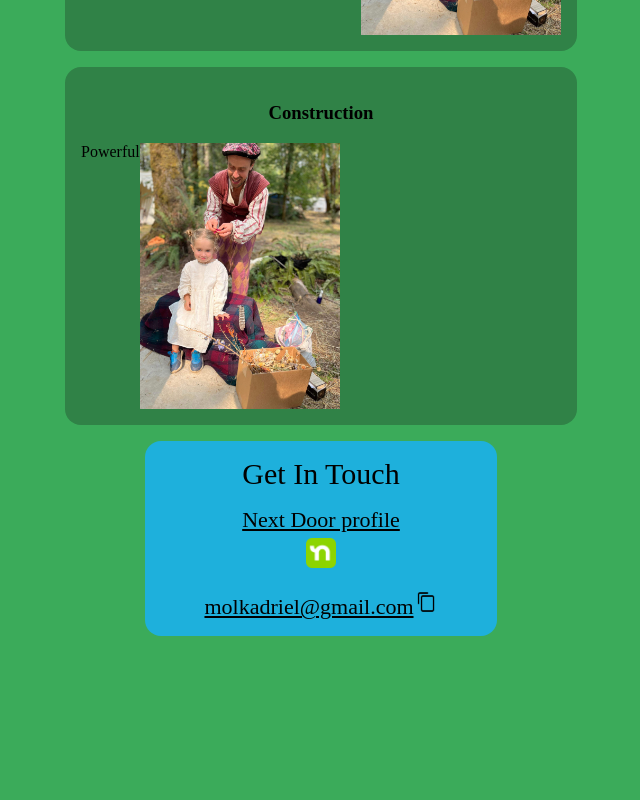
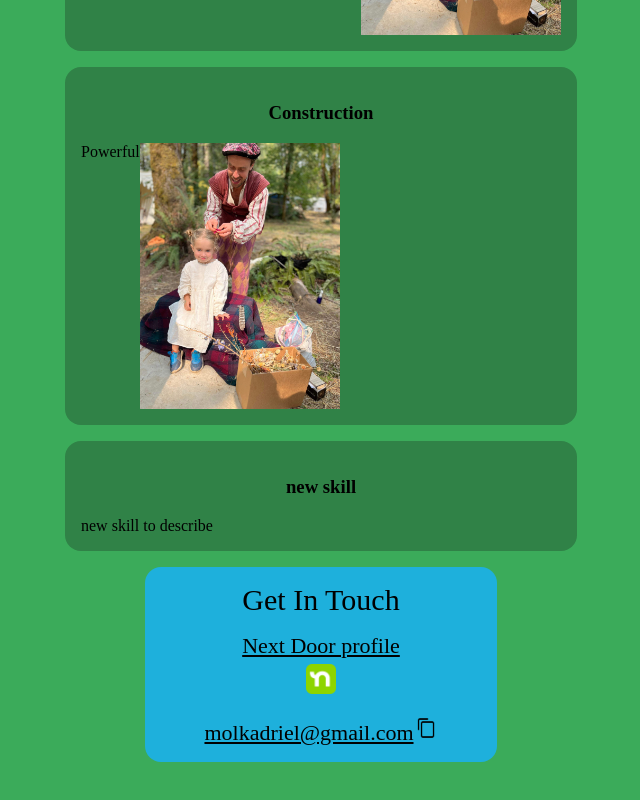
Before and after one commit to gmolk/adriel-website, a React (Create React App) app: page / in a window 1280 px wide. Shown: the part 2111-2911 px from the top of the page, without its empty margins (319-959 px from the left). Before the commit the page ends 2827 px from the top, so only its background shows below. Built offline with nearby package versions, Linux system fonts and the light colour scheme; the HTML template or start-up script is replaced by a standard one.

Commit message:
added new service

```diff
--- a/src/ServicesSection.jsx
+++ b/src/ServicesSection.jsx
@@ -11,8 +11,11 @@ export default function ServicesSection() {
                         <h3>{service.title}</h3>
                         <div className='service-card-content'>
                             <p className='service-description'>{service.description}</p>
+                            {service.image?.src !== undefined ?
                             <img src={service.image.src} alt={`${service.title} thumbnail`}
-                                 className='service-thumbnail'></img>
+                            className='service-thumbnail'></img> :
+                            <></> }
+
                         </div>
                     </div>
                 ))}
--- a/src/data/Services.js
+++ b/src/data/Services.js
@@ -40,6 +40,10 @@ export const serviceData =
             "image": {
                 "src": hairArtImg
             }
+        },
+        {
+            "title": "new skill",
+            "description": "new skill to describe"
         }
     ]
 }
```
